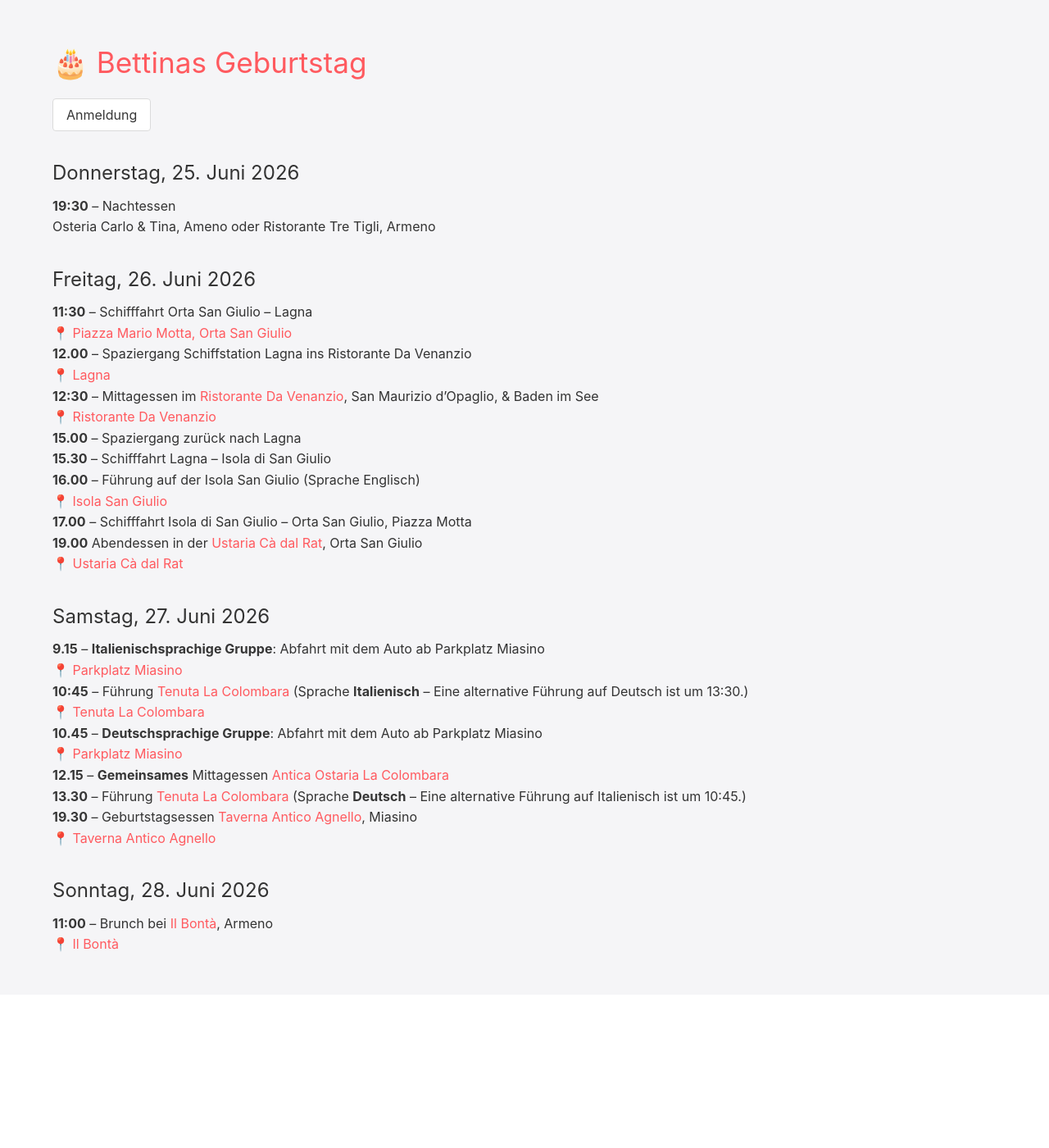
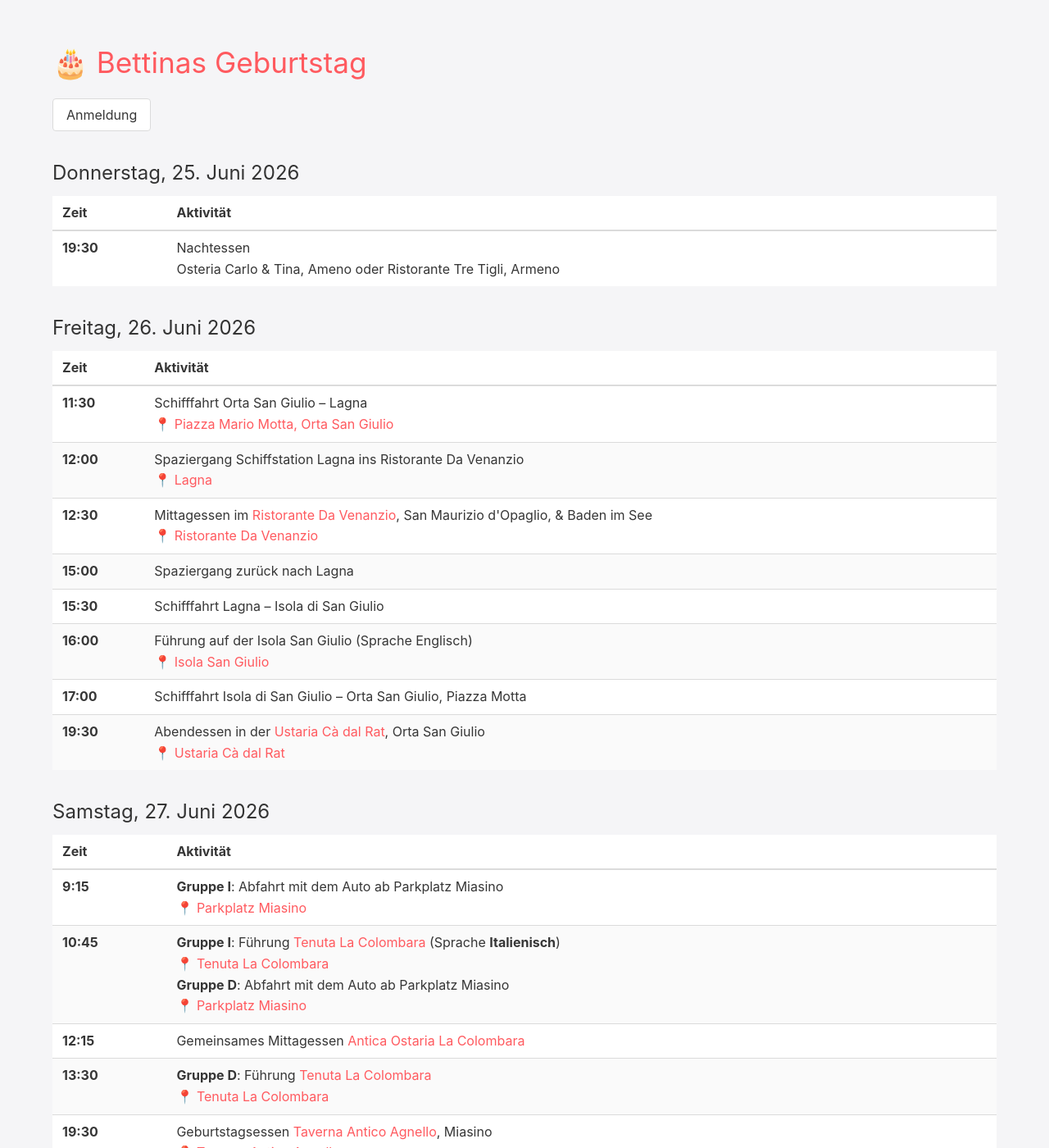
Before and after one commit to bettina60/programm, a Jekyll site: the page built from index.md, in a window 1280 px wide and 1400 px high. Shown: the whole window at 82% size. Built offline with Jekyll 4.4.1, drawn with Linux system fonts in a browser that asks for light colours; a script that is not in the unit is left out; some of the changed text lies outside the part shown.

Commit message:
Update index.md

```diff
--- a/index.md
+++ b/index.md
@@ -10,47 +10,125 @@ title: Bettinas Geburtstag
 
 ## Donnerstag, 25. Juni 2026
 
-**19:30** – Nachtessen
-Osteria Carlo & Tina, Ameno  oder Ristorante Tre Tigli, Armeno
+<table class="table is-striped is-fullwidth">
+  <thead>
+    <tr>
+      <th>Zeit</th>
+      <th>Aktivität</th>
+    </tr>
+  </thead>
+  <tbody>
+    <tr>
+      <td><strong>19:30</strong></td>
+      <td>Nachtessen<br>
+      Osteria Carlo & Tina, Ameno oder Ristorante Tre Tigli, Armeno</td>
+    </tr>
+  </tbody>
+</table>
 
 ## Freitag, 26. Juni 2026
 
-**11:30** – Schifffahrt Orta San Giulio – Lagna
-[📍 Piazza Mario Motta, Orta San Giulio](https://www.google.com/maps/place/TRAGHETTI+ORTA-ISOLA+MOLO+2/@45.7978792,8.4047692,18z/data=!4m15!1m8!3m7!1s0x47860cf64f01426d:0x50cc5394706b5b46!2sPiazza+Mario+Motta,+28016+Orta+San+Giulio+NO,+Italien!3b1!8m2!3d45.7978774!4d8.4061264!16s%2Fg%2F11b8y6xwtm!3m5!1s0x47860d0f8c0c0ab3:0x2dbe9505085a6b88!8m2!3d45.797744!4d8.4058168!16s%2Fg%2F11rst1dc1s?entry=ttu&g_ep=EgoyMDI2MDEyOC4wIKXMDSoKLDEwMDc5MjA3M0gBUAM%3D)
-
-**12.00** – Spaziergang Schiffstation Lagna ins Ristorante Da Venanzio
-[📍 Lagna](https://www.google.com/maps/place/Pontile_di_Lagna/@45.7919746,8.3910957,16z/data=!4m6!3m5!1s0x47860d3c42252c15:0xe52ba6a07131716a!8m2!3d45.7856903!4d8.3919563!16s%2Fg%2F11j1f4sd9w?entry=ttu&g_ep=EgoyMDI2MDEyOC4wIKXMDSoKLDEwMDc5MjA3M0gBUAM%3D)
-
-**12:30** – Mittagessen im [Ristorante Da Venanzio](https://www.ristorantedavenanzio.it/), San Maurizio d'Opaglio, & Baden im See
-[📍 Ristorante Da Venanzio](https://www.google.com/maps/place/Ristorante+Da+Venanzio+Pizzeria+Lago+d'Orta/@45.7811074,8.3989009,16z/data=!4m10!1m2!2m1!1sRistorante+Da+Venanzio!3m6!1s0x47860d11a60be835:0xeaa51873a9537a16!8m2!3d45.7786552!4d8.4058503!15sChZSaXN0b3JhbnRlIERhIFZlbmFuemlvWhgiFnJpc3RvcmFudGUgZGEgdmVuYW56aW-SARJzZWFmb29kX3Jlc3RhdXJhbnTgAQA!16s%2Fg%2F1tl7mlbc?entry=ttu&g_ep=EgoyMDI2MDEyOC4wIKXMDSoKLDEwMDc5MjA3M0gBUAM%3D)
-
-**15.00** – Spaziergang zurück nach Lagna
-
-**15.30** – Schifffahrt Lagna – Isola di San Giulio
-
-**16.00** – Führung auf der Isola San Giulio (Sprache Englisch)
-[📍 Isola San Giulio](https://www.google.com/maps/place/Isola+San+Giulio/@45.7960847,8.397289,17z/data=!3m1!4b1!4m6!3m5!1s0x47860c59c3ce10fd:0x24e8a6bce37b4609!8m2!3d45.7960816!4d8.399878!16zL20vMDl2NXN0?entry=ttu&g_ep=EgoyMDI2MDEyOC4wIKXMDSoKLDEwMDc5MjA3M0gBUAM%3D)
-
-**17.00** – Schifffahrt Isola di San Giulio – Orta San Giulio, Piazza Motta
-
-**19.00** Abendessen in der [Ustaria Cà dal Rat](https://www.lustaria.it), Orta San Giulio
-[📍 Ustaria Cà dal Rat](https://www.google.com/maps/place/L'Ustaria+C%C3%A0+dal+Rat/@45.785451,8.4204221,17z/data=!3m1!4b1!4m6!3m5!1s0x47860ce06c44321b:0x9aa723f4afc043df!8m2!3d45.7854473!4d8.422997!16s%2Fg%2F1tk6tsl_?entry=ttu&g_ep=EgoyMDI2MDEyOC4wIKXMDSoKLDEwMDc5MjA3M0gBUAM%3D)
+<table class="table is-striped is-fullwidth">
+  <thead>
+    <tr>
+      <th>Zeit</th>
+      <th>Aktivität</th>
+    </tr>
+  </thead>
+  <tbody>
+    <tr>
+      <td><strong>11:30</strong></td>
+      <td>Schifffahrt Orta San Giulio – Lagna<br>
+      <a href="https://www.google.com/maps/place/TRAGHETTI+ORTA-ISOLA+MOLO+2/@45.7978792,8.4047692,18z/data=!4m15!1m8!3m7!1s0x47860cf64f01426d:0x50cc5394706b5b46!2sPiazza+Mario+Motta,+28016+Orta+San+Giulio+NO,+Italien!3b1!8m2!3d45.7978774!4d8.4061264!16s%2Fg%2F11b8y6xwtm!3m5!1s0x47860d0f8c0c0ab3:0x2dbe9505085a6b88!8m2!3d45.797744!4d8.4058168!16s%2Fg%2F11rst1dc1s?entry=ttu">📍 Piazza Mario Motta, Orta San Giulio</a></td>
+    </tr>
+    <tr>
+      <td><strong>12:00</strong></td>
+      <td>Spaziergang Schiffstation Lagna ins Ristorante Da Venanzio<br>
+      <a href="https://www.google.com/maps/place/Pontile_di_Lagna/@45.7919746,8.3910957,16z/data=!4m6!3m5!1s0x47860d3c42252c15:0xe52ba6a07131716a!8m2!3d45.7856903!4d8.3919563!16s%2Fg%2F11j1f4sd9w?entry=ttu">📍 Lagna</a></td>
+    </tr>
+    <tr>
+      <td><strong>12:30</strong></td>
+      <td>Mittagessen im <a href="https://www.ristorantedavenanzio.it/">Ristorante Da Venanzio</a>, San Maurizio d'Opaglio, & Baden im See<br>
+      <a href="https://www.google.com/maps/place/Ristorante+Da+Venanzio+Pizzeria+Lago+d'Orta/@45.7811074,8.3989009,16z/data=!4m10!1m2!2m1!1sRistorante+Da+Venanzio!3m6!1s0x47860d11a60be835:0xeaa51873a9537a16!8m2!3d45.7786552!4d8.4058503!15sChZSaXN0b3JhbnRlIERhIFZlbmFuemlvWhgiFnJpc3RvcmFudGUgZGEgdmVuYW56aW-SARJzZWFmb29kX3Jlc3RhdXJhbnTgAQA!16s%2Fg%2F1tl7mlbc?entry=ttu">📍 Ristorante Da Venanzio</a></td>
+    </tr>
+    <tr>
+      <td><strong>15:00</strong></td>
+      <td>Spaziergang zurück nach Lagna</td>
+    </tr>
+    <tr>
+      <td><strong>15:30</strong></td>
+      <td>Schifffahrt Lagna – Isola di San Giulio</td>
+    </tr>
+    <tr>
+      <td><strong>16:00</strong></td>
+      <td>Führung auf der Isola San Giulio (Sprache Englisch)<br>
+      <a href="https://www.google.com/maps/place/Isola+San+Giulio/@45.7960847,8.397289,17z/data=!3m1!4b1!4m6!3m5!1s0x47860c59c3ce10fd:0x24e8a6bce37b4609!8m2!3d45.7960816!4d8.399878!16zL20vMDl2NXN0?entry=ttu">📍 Isola San Giulio</a></td>
+    </tr>
+    <tr>
+      <td><strong>17:00</strong></td>
+      <td>Schifffahrt Isola di San Giulio – Orta San Giulio, Piazza Motta</td>
+    </tr>
+    <tr>
+      <td><strong>19:30</strong></td>
+      <td>Abendessen in der <a href="https://www.lustaria.it">Ustaria Cà dal Rat</a>, Orta San Giulio<br>
+      <a href="https://www.google.com/maps/place/L'Ustaria+C%C3%A0+dal+Rat/@45.785451,8.4204221,17z/data=!3m1!4b1!4m6!3m5!1s0x47860ce06c44321b:0x9aa723f4afc043df!8m2!3d45.7854473!4d8.422997!16s%2Fg%2F1tk6tsl_?entry=ttu">📍 Ustaria Cà dal Rat</a></td>
+    </tr>
+  </tbody>
+</table>
 
 ## Samstag, 27. Juni 2026
-**9.15** – **Italienischsprachige Gruppe**: Abfahrt mit dem Auto ab Parkplatz Miasino
-[📍 Parkplatz Miasino](https://www.google.it/maps/place/Parchetto+bambini+comunale/@45.8013292,8.4292961,19z/data=!4m15!1m8!3m7!1s0x47860cc026575327:0xcbbe64879cc19db4!2s28010+Miasino,+Novara,+Italien!3b1!8m2!3d45.8027082!4d8.4299675!16zL20vMGc4dGsy!3m5!1s0x47860d0061a628e3:0xf752db235f534921!8m2!3d45.8014188!4d8.4305645!16s%2Fg%2F11vx5b8p7v?entry=ttu&g_ep=EgoyMDI2MDEyOC4wIKXMDSoKLDEwMDc5MjA3M0gBUAM%3D)
-**10:45** – Führung [Tenuta La Colombara](https://acquerello.it/tenuta) (Sprache **Italienisch** – Eine alternative Führung auf Deutsch ist um 13:30.)
-[📍 Tenuta La Colombara](https://www.google.com/maps/place/Tenuta+Colombara/@45.2571253,8.1680207,17z/data=!3m1!4b1!4m6!3m5!1s0x4787cdff2a37258b:0xa78a3306bba3d178!8m2!3d45.2571216!4d8.1705956!16s%2Fg%2F11d_78b_8w?entry=ttu&g_ep=EgoyMDI2MDEyOC4wIKXMDSoKLDEwMDc5MjA3M0gBUAM%3D)
-**10.45** – **Deutschsprachige Gruppe**: Abfahrt mit dem Auto ab Parkplatz Miasino
-[📍 Parkplatz Miasino](https://www.google.it/maps/place/Parchetto+bambini+comunale/@45.8013292,8.4292961,19z/data=!4m15!1m8!3m7!1s0x47860cc026575327:0xcbbe64879cc19db4!2s28010+Miasino,+Novara,+Italien!3b1!8m2!3d45.8027082!4d8.4299675!16zL20vMGc4dGsy!3m5!1s0x47860d0061a628e3:0xf752db235f534921!8m2!3d45.8014188!4d8.4305645!16s%2Fg%2F11vx5b8p7v?entry=ttu&g_ep=EgoyMDI2MDEyOC4wIKXMDSoKLDEwMDc5MjA3M0gBUAM%3D)
-**12.15** – **Gemeinsames** Mittagessen [Antica Ostaria La Colombara](https://www.tripadvisor.it/Hotel_Review-g2056734-d12451387-Reviews-Antica_Osteria_La_Colombara-Livorno_Ferraris_Province_of_Vercelli_Piedmont.html)
 
-**13.30** – Führung [Tenuta La Colombara](https://acquerello.it/tenuta) (Sprache **Deutsch** – Eine alternative Führung auf Italienisch ist um 10:45.)
-
-**19.30** – Geburtstagsessen [Taverna Antico Agnello]( https://www.ristoranteanticoagnello.com/), Miasino
-[📍 Taverna Antico Agnello](https://www.google.com/maps/place/Taverna+Antico+Agnello/@45.8023375,8.4271173,17z/data=!3m1!4b1!4m6!3m5!1s0x47860cc013938225:0x7bbf37867b002945!8m2!3d45.8023338!4d8.4296922!16s%2Fg%2F1tg_vz71?entry=ttu&g_ep=EgoyMDI2MDEyOC4wIKXMDSoKLDEwMDc5MjA3M0gBUAM%3D)
+<table class="table is-striped is-fullwidth">
+  <thead>
+    <tr>
+      <th>Zeit</th>
+      <th>Aktivität</th>
+    </tr>
+  </thead>
+  <tbody>
+    <tr>
+      <td><strong>9:15</strong></td>
+      <td><strong>Gruppe I</strong>: Abfahrt mit dem Auto ab Parkplatz Miasino<br>
+      <a href="https://www.google.it/maps/place/Parchetto+bambini+comunale/@45.8013292,8.4292961,19z/data=!4m15!1m8!3m7!1s0x47860cc026575327:0xcbbe64879cc19db4!2s28010+Miasino,+Novara,+Italien!3b1!8m2!3d45.8027082!4d8.4299675!16zL20vMGc4dGsy!3m5!1s0x47860d0061a628e3:0xf752db235f534921!8m2!3d45.8014188!4d8.4305645!16s%2Fg%2F11vx5b8p7v?entry=ttu">📍 Parkplatz Miasino</a></td>
+    </tr>
+    <tr>
+      <td><strong>10:45</strong></td>
+      <td><strong>Gruppe I</strong>: Führung <a href="https://acquerello.it/tenuta">Tenuta La Colombara</a> (Sprache <strong>Italienisch</strong>)<br>
+      <a href="https://www.google.com/maps/place/Tenuta+Colombara/@45.2571253,8.1680207,17z/data=!3m1!4b1!4m6!3m5!1s0x4787cdff2a37258b:0xa78a3306bba3d178!8m2!3d45.2571216!4d8.1705956!16s%2Fg%2F11d_78b_8w?entry=ttu">📍 Tenuta La Colombara</a><br>
+      <strong>Gruppe D</strong>: Abfahrt mit dem Auto ab Parkplatz Miasino <br>
+      <a href="https://www.google.it/maps/place/Parchetto+bambini+comunale/@45.8013292,8.4292961,19z/data=!4m15!1m8!3m7!1s0x47860cc026575327:0xcbbe64879cc19db4!2s28010+Miasino,+Novara,+Italien!3b1!8m2!3d45.8027082!4d8.4299675!16zL20vMGc4dGsy!3m5!1s0x47860d0061a628e3:0xf752db235f534921!8m2!3d45.8014188!4d8.4305645!16s%2Fg%2F11vx5b8p7v?entry=ttu">📍 Parkplatz Miasino</a></td>
+    </tr>
+    <tr>
+      <td><strong>12:15</strong></td>
+      <td>Gemeinsames Mittagessen <a href="https://www.tripadvisor.it/Hotel_Review-g2056734-d12451387-Reviews-Antica_Osteria_La_Colombara-Livorno_Ferraris_Province_of_Vercelli_Piedmont.html">Antica Ostaria La Colombara</a></td>
+    </tr>
+    <tr>
+      <td><strong>13:30</strong></td>
+      <td><strong>Gruppe D</strong>: Führung <a href="https://acquerello.it/tenuta">Tenuta La Colombara</a><br>
+      <a href="https://www.google.com/maps/place/Tenuta+Colombara/@45.2571253,8.1680207,17z/data=!3m1!4b1!4m6!3m5!1s0x4787cdff2a37258b:0xa78a3306bba3d178!8m2!3d45.2571216!4d8.1705956!16s%2Fg%2F11d_78b_8w?entry=ttu">📍 Tenuta La Colombara</a></td>
+    </tr>
+    <tr>
+      <td><strong>19:30</strong></td>
+      <td colspan="2">Geburtstagsessen <a href="https://www.ristoranteanticoagnello.com/">Taverna Antico Agnello</a>, Miasino<br>
+      <a href="https://www.google.com/maps/place/Taverna+Antico+Agnello/@45.8023375,8.4271173,17z/data=!3m1!4b1!4m6!3m5!1s0x47860cc013938225:0x7bbf37867b002945!8m2!3d45.8023338!4d8.4296922!16s%2Fg%2F1tg_vz71?entry=ttu">📍 Taverna Antico Agnello</a></td>
+    </tr>
+  </tbody>
+</table>
 
 ## Sonntag, 28. Juni 2026
 
-**11:00** – Brunch bei [Il Bontà](https://www.tripadvisor.it/Attraction_Review-g1050458-d14763042-Reviews-Il_Bonta-Armeno_Province_of_Novara_Piedmont.html), Armeno
-[📍 Il Bontà](https://www.google.com/maps/place/Il+Bont%C3%A0/@45.8152289,8.4405924,17z/data=!3m2!4b1!5s0x47860ca5e809a5ad:0x33359b0e7960cef3!4m6!3m5!1s0x47860d39f259631f:0xf21e620a11260923!8m2!3d45.8152252!4d8.4431673!16s%2Fg%2F11f91lpy53?entry=ttu&g_ep=EgoyMDI2MDEyOC4wIKXMDSoKLDEwMDc5MjA3M0gBUAM%3D)
+<table class="table is-striped is-fullwidth">
+  <thead>
+    <tr>
+      <th>Zeit</th>
+      <th>Aktivität</th>
+    </tr>
+  </thead>
+  <tbody>
+    <tr>
+      <td><strong>11:00</strong></td>
+      <td>Brunch bei <a href="https://www.tripadvisor.it/Attraction_Review-g1050458-d14763042-Reviews-Il_Bonta-Armeno_Province_of_Novara_Piedmont.html">Il Bontà</a>, Armeno<br>
+      <a href="https://www.google.com/maps/place/Il+Bont%C3%A0/@45.8152289,8.4405924,17z/data=!3m2!4b1!5s0x47860ca5e809a5ad:0x33359b0e7960cef3!4m6!3m5!1s0x47860d39f259631f:0xf21e620a11260923!8m2!3d45.8152252!4d8.4431673!16s%2Fg%2F11f91lpy53?entry=ttu">📍 Il Bontà</a></td>
+    </tr>
+  </tbody>
+</table>
```
